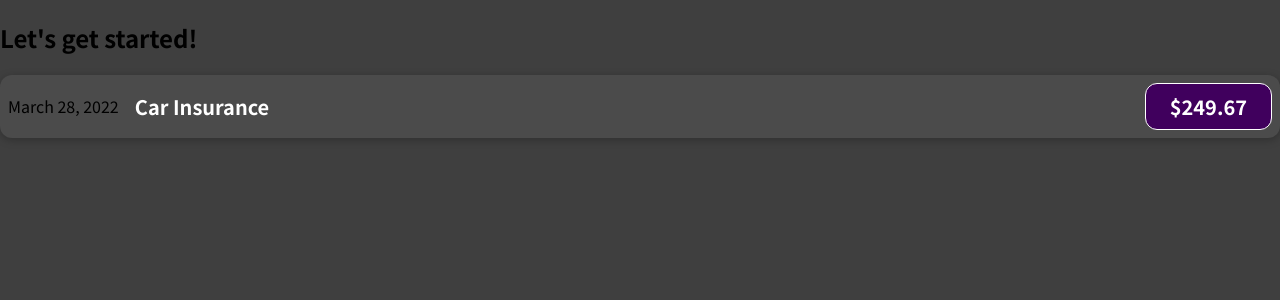
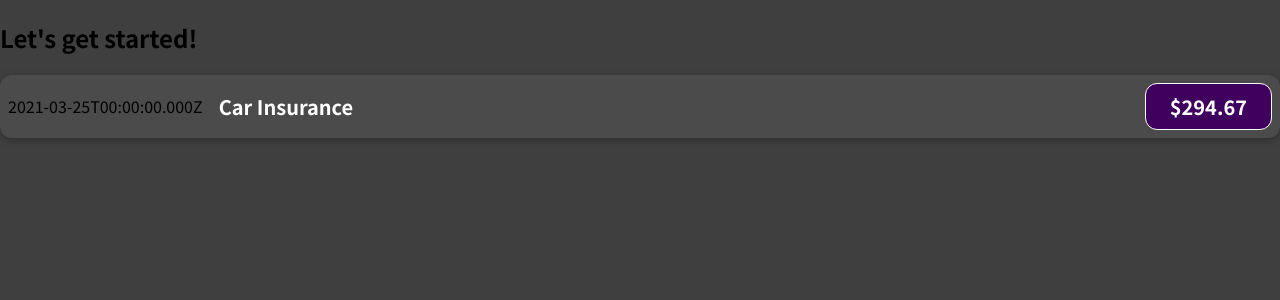
Before and after one commit to tinuola/fm_bento-grid, a JavaScript app: page / in a window 1280 px wide. Shown: the top 300 px of the page. Built offline with nearby package versions, Linux system fonts and the light colour scheme.

Commit message:
Creates simple hard-coded data

```diff
--- a/src/components/ExpenseItem.js
+++ b/src/components/ExpenseItem.js
@@ -1,12 +1,16 @@
 import './ExpenseItem.css';
 
 function ExpenseItem() {
+  const expenseDate = new Date(2021, 2, 25);
+  const expenseTitle = 'Car Insurance';
+  const expenseAmount = 294.67;
+
   return (
     <div className='expense-item'>
-      <div>March 28, 2022</div>
+      <div>{expenseDate.toISOString()}</div>
       <div className='expense-item__description'>
-        <h2>Car Insurance</h2>
-        <div className='expense-item__price'>$249.67</div>
+        <h2>{expenseTitle}</h2>
+        <div className='expense-item__price'>${expenseAmount}</div>
       </div>
     </div>
   );
```
